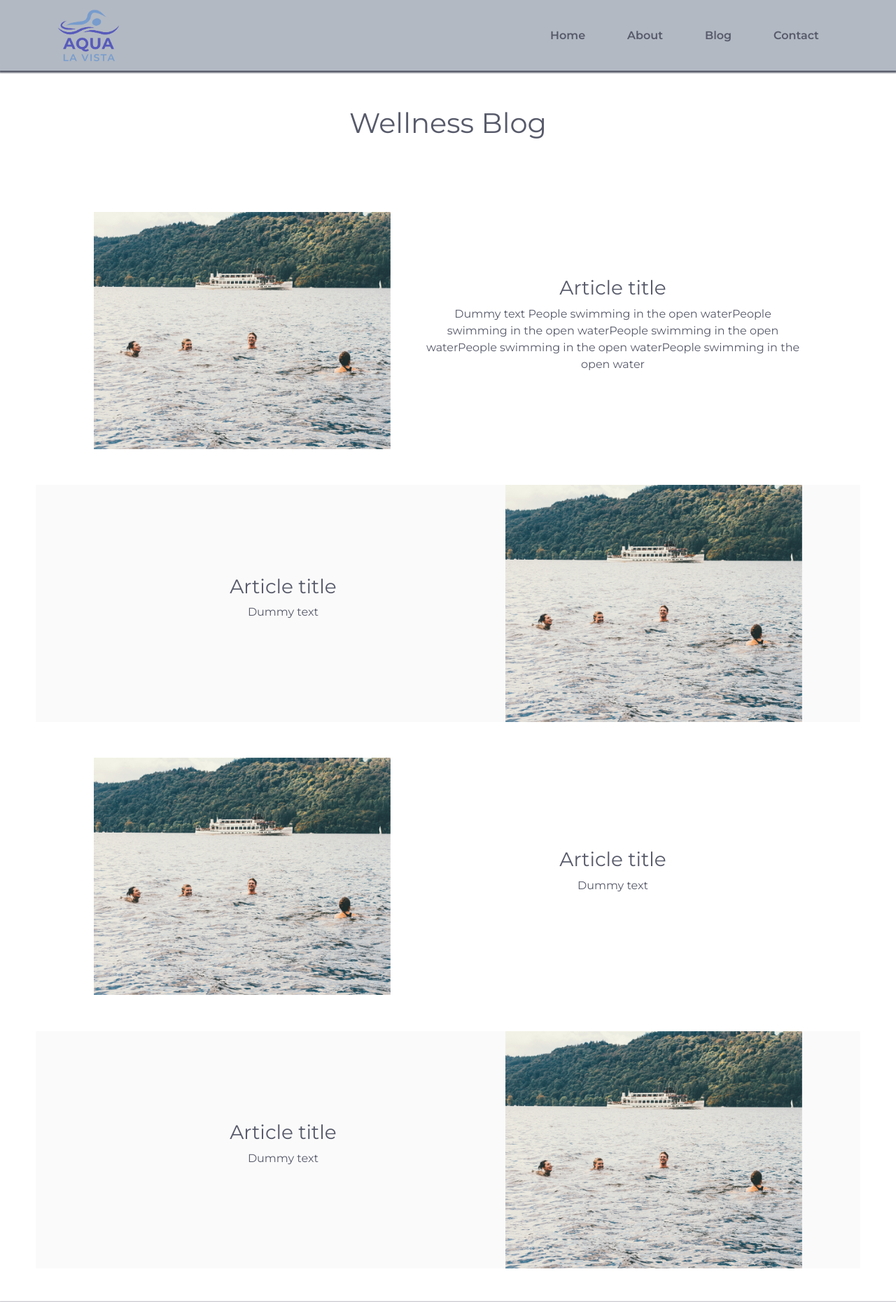
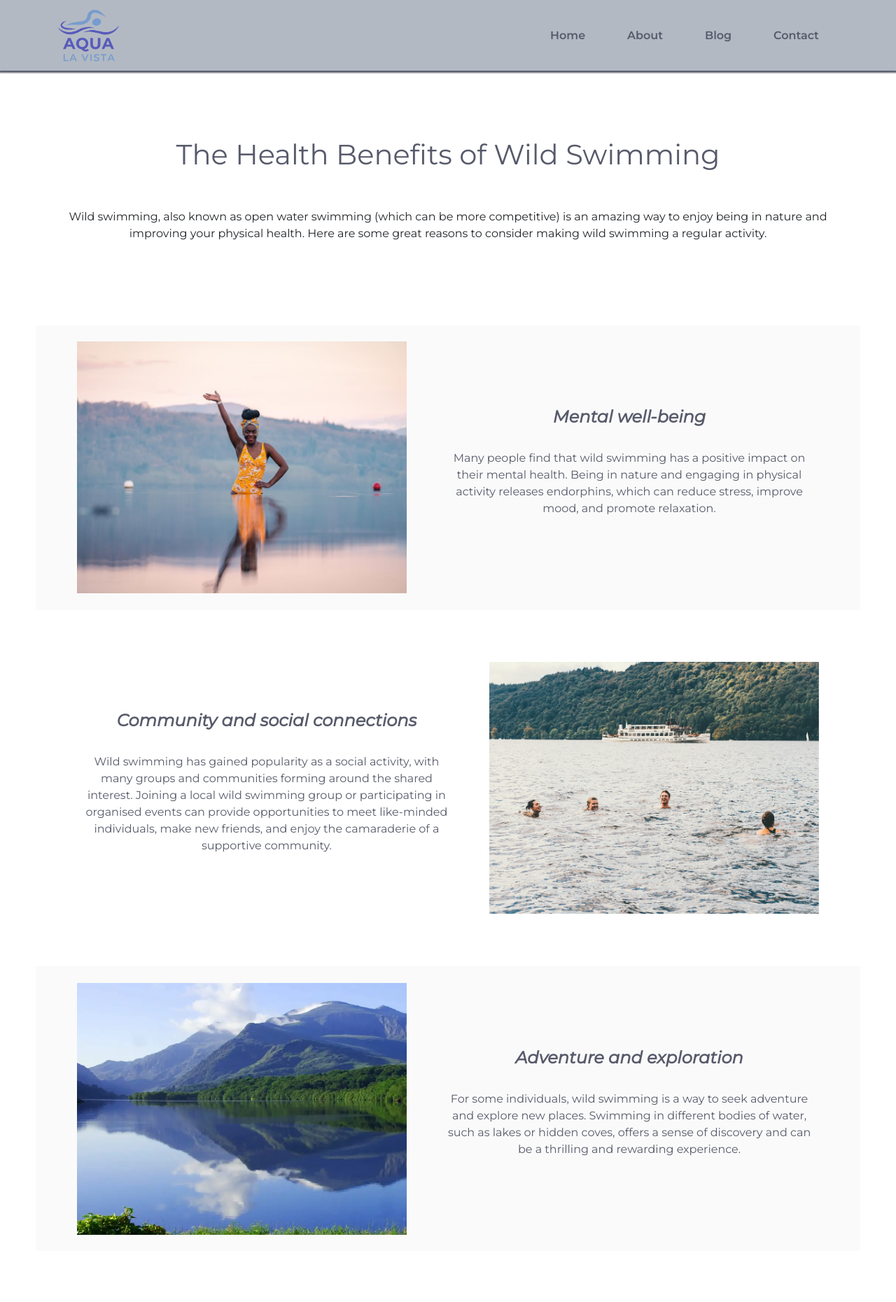
Before and after one commit to Ant2210/aqua-la-vista, a React (Create React App) app: page /blog in a window 1280 px wide. Shown: the top 1861 px of the page at 70% size. Built offline with nearby package versions, Linux system fonts and the light colour scheme; some icons are missing.

Commit message:
Add images to the Wellness page and sort the sizing

```diff
--- a/src/components/Article.js
+++ b/src/components/Article.js
@@ -1,49 +1,134 @@
-import img from "../assets/imgs/aqua-wild-swim6.png"
+import img1 from "../assets/imgs/aqua-wild-swim3.png"
+import img2 from "../assets/imgs/aqua-wild-swim6.png"
+import img3 from "../assets/imgs/wales.webp"
+import img4 from "../assets/imgs/wild-sea-swim.jpeg"
+import img5 from "../assets/imgs/aqua-wild-swim6.png"
+import img6 from "../assets/imgs/aqua-wild-swim7.png"
+import img7 from "../assets/imgs/aqua-wild-swim5.png"
+import img8 from "../assets/imgs/aqua-wild-swim4.png"
+
 
 const Article = () => {
     return (
         <div>
-            <div>
-                <h2 class="page-title"> Wellness Blog </h2>
+            <div class="article-page-intro">
+                <h2 class="page-title"> The Health Benefits of Wild Swimming</h2>
+                <p>
+                    Wild swimming, also known as open water swimming (which can be more competitive) is
+                    an amazing way to enjoy being in nature and improving your physical health. Here are
+                    some great reasons to consider making wild swimming a regular activity.
+                </p>
             </div>
 
             <div class="article-container">
                 <div class="article-img">
-                    <img src={img} alt="People swimming in the open water"/>
+                    <img src={img1} alt="People swimming in the open water"/>
                 </div>
                 <div class="article-text">
-                    <h3>Article title</h3>
-                    <p>Dummy text People swimming in the open waterPeople swimming in the open waterPeople swimming in the open waterPeople swimming in the open waterPeople swimming in the open water</p>
+                    <h4>Mental well-being</h4>
+                    <p>
+                        Many people find that wild swimming has a positive impact on their mental health. Being
+                        in nature and engaging in physical activity releases endorphins, which can reduce stress,
+                        improve mood, and promote relaxation.
+                    </p>
                 </div>
             </div>
 
             <div class="article-container article-container-reverse">
                 <div class="article-img">
-                    <img src={img} alt="People swimming in the open water"/>
+                    <img src={img2} alt="People swimming in the open water"/>
                 </div>
                 <div class="article-text">
-                    <h3>Article title</h3>
-                    <p>Dummy text  </p>
+                    <h4>Community and social connections</h4>
+                    <p>
+                        Wild swimming has gained popularity as a social activity, with many groups and communities
+                        forming around the shared interest. Joining a local wild swimming group or participating in
+                        organised events can provide opportunities to meet like-minded individuals, make new friends,
+                        and enjoy the camaraderie of a supportive community.
+                    </p>
                 </div>
             </div>
 
             <div class="article-container">
                 <div class="article-img">
-                    <img src={img} alt="People swimming in the open water"/>
+                    <img src={img3} alt="People swimming in the open water"/>
                 </div>
                 <div class="article-text">
-                    <h3>Article title</h3>
-                    <p>Dummy text </p>
+                    <h4>Adventure and exploration</h4>
+                    <p>
+                        For some individuals, wild swimming is a way to seek adventure and explore new places. Swimming
+                        in different bodies of water, such as lakes or hidden coves, offers a sense of discovery and can
+                        be a thrilling and rewarding experience.
+                    </p>
                 </div>
             </div>
 
             <div class="article-container article-container-reverse">
                 <div class="article-img">
-                    <img src={img} alt="People swimming in the open water"/>
+                    <img src={img4} alt="People swimming in the open water"/>
                 </div>
                 <div class="article-text">
-                    <h3>Article title</h3>
-                    <p>Dummy text </p>
+                    <h4>Escaping the constraints of indoor pools</h4>
+                    <p>
+                        While swimming in a traditional pool can be enjoyable, wild swimming allows swimmers to break
+                        free from the confines of lanes and walls, providing a more immersive and liberating swimming
+                        experience.
+                    </p>
+                </div>
+            </div>
+
+            <div class="article-container">
+                <div class="article-img">
+                    <img src={img5} alt="People swimming in the open water"/>
+                </div>
+                <div class="article-text">
+                    <h4>Go at your own pace</h4>
+                    <p>
+                        Wild swimming gives you the space and opportunity you need to go as slow or as fast as you choose,
+                        in your own time, without pressure.
+                    </p>
+                </div>
+            </div>
+
+            <div class="article-container article-container-reverse">
+                <div class="article-img">
+                    <img src={img6} alt="People swimming in the open water"/>
+                </div>
+                <div class="article-text">
+                    <h4>Physical health benefits</h4>
+                    <p>
+                        Swimming is a low-impact, full-body workout that can help improve cardiovascular fitness, strength,
+                        and endurance. It engages various muscle groups and can be a refreshing alternative to traditional
+                        indoor pool swimming or other forms of exercise.
+                    </p>
+                </div>
+            </div>
+
+            <div class="article-container">
+                <div class="article-img">
+                    <img src={img7} alt="People swimming in the open water"/>
+                </div>
+                <div class="article-text">
+                    <h4>Aids Sleep</h4>
+                    <p>
+                        Enjoying a wild swim can support the increase of a hormone called prolactin in the body.
+                        Prolactin can induce sleep and may also help to improve the quality of your sleep.
+                    </p>
+                </div>
+            </div>
+
+            <div class="article-container article-container-reverse">
+                <div class="article-img">
+                    <img src={img8} alt="People swimming in the open water"/>
+                </div>
+                <div class="article-text">
+                    <h4>Connection with nature</h4>
+                    <p>
+                        Wild swimming allows individuals to experience a closer connection with nature. Swimming in
+                        lakes, rivers, or the ocean provides a unique opportunity to appreciate the beauty of natural
+                        landscapes. The peacefulness and solitude of open water can also provide a sense of calm and
+                        tranquillity.
+                    </p>
                 </div>
             </div>
 
--- a/src/index.css
+++ b/src/index.css
@@ -223,11 +223,15 @@ footer a:hover {
   box-shadow: 2px 2px 3px 1px var(--clr-dark);
 }
 
+.article-page-intro {
+  text-align: center;
+  padding: 4% 6%;
+}
+
 .page-title {
-  text-align: center;
   color: var(--clr-dark);
+  font-size: 2.5em;
   padding: 4% 0;
-  font-size: 2.5em;
 }
 
 .article-container {
@@ -236,22 +240,22 @@ footer a:hover {
   align-items: center;
   margin: 4% 4%;
   color: var(--clr-dark);
+  background-color: #fafafa;
 }
 
 .article-container-reverse {
   flex-direction: row-reverse;
-  background-color: #fafafa;
+  background: none;
 }
 
 .article-img {
-  height: auto;
   width: 40%;
-  padding: 0 2%;
+  margin: 2%
 }
 
 .article-img img {
   width: 100%;
-  height: auto;
+  height: 360px;
   object-fit: cover;
 }
 
@@ -261,8 +265,10 @@ footer a:hover {
   width: 50%;
 }
 
-.article-text h3 {
-  font-weight: 400;
+.article-text h4 {
+  font-weight: 600;
+  margin-bottom: 6%;
+  font-style: italic;
 }
 
 .about-main {
@@ -340,6 +346,11 @@ footer a:hover {
   .article-img {
     width: 100%;
     padding: 0;
+    align-content: flex-start;
+  }
+
+  .article-img img {
+    height: 280px;
   }
 
   .article-text {
```
